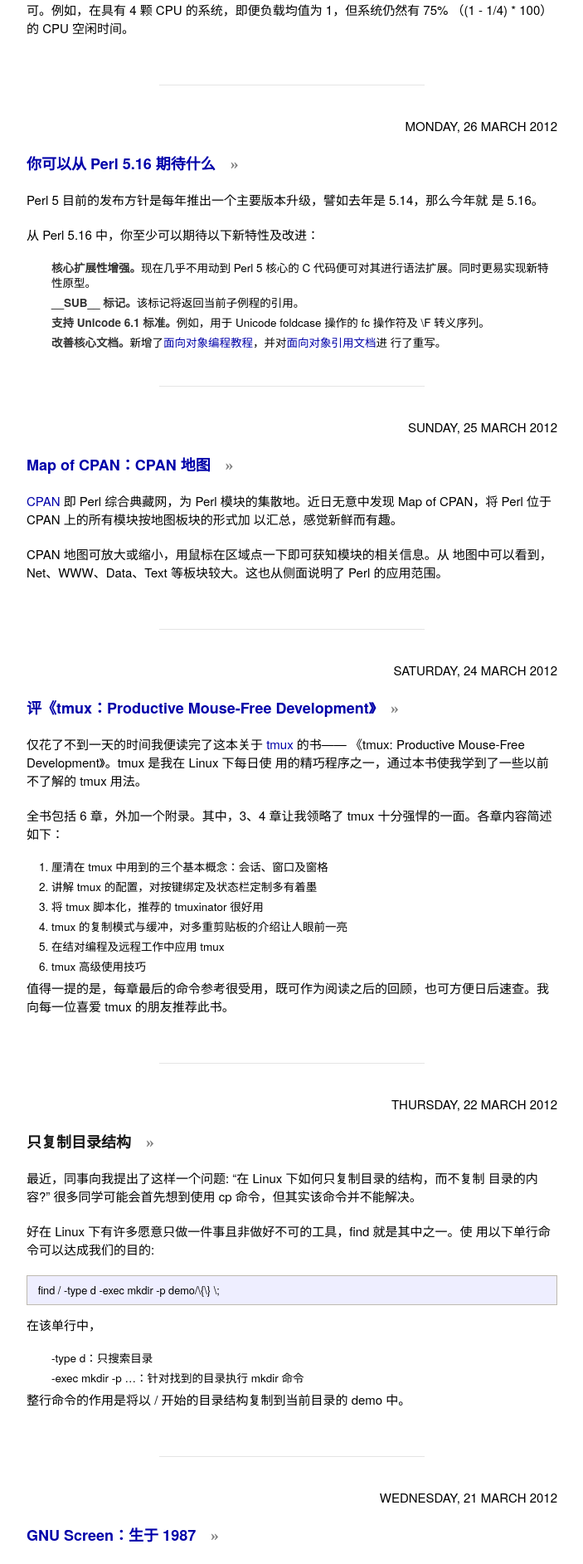
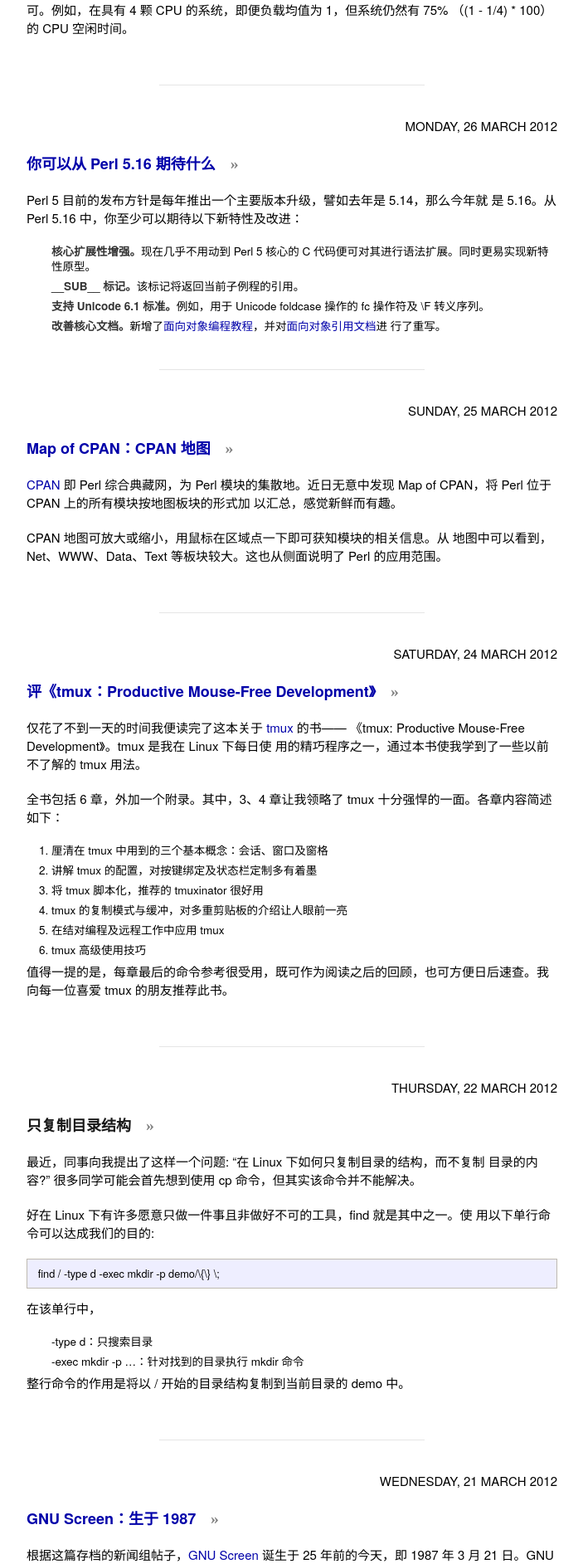
Before and after one commit to xuxiaodong/xuxiaodong.github.com, a Jekyll site: the page built from index.html, in a window 1280 px wide. Shown: the part 1107-2992 px from the top of the page at 83% size, without its empty margins (138-841 px from the left). Built offline with Jekyll 4.4.1, drawn with Linux system fonts in a browser that asks for light colours; Markdown is read by kramdown in place of the engine named in the settings.

Commit message:
update css

```diff
--- a/_posts/2012-03-26-perl-5-dot-16.markdown
+++ b/_posts/2012-03-26-perl-5-dot-16.markdown
@@ -6,9 +6,7 @@
 ---
 
 Perl 5 目前的发布方针是每年推出一个主要版本升级，譬如去年是 5.14，那么今年就
-是 5.16。<!--more-->
-
-从 Perl 5.16 中，你至少可以期待以下新特性及改进：
+是 5.16。从 Perl 5.16 中，你至少可以期待以下新特性及改进：
 
 + **核心扩展性增强。**现在几乎不用动到 Perl 5 核心的 C
   代码便可对其进行语法扩展。同时更易实现新特性原型。
--- a/css/layout.css
+++ b/css/layout.css
@@ -157,7 +157,7 @@
   background-color: #eef;
   font-size: 85%;
   display: block;
-  margin: 1em 0em 1em 0em;
+  margin: 0.5em 0em 1em 0em;
   padding: 0.5em 1em;
   border: 1px solid #bebab0;
 }
```
